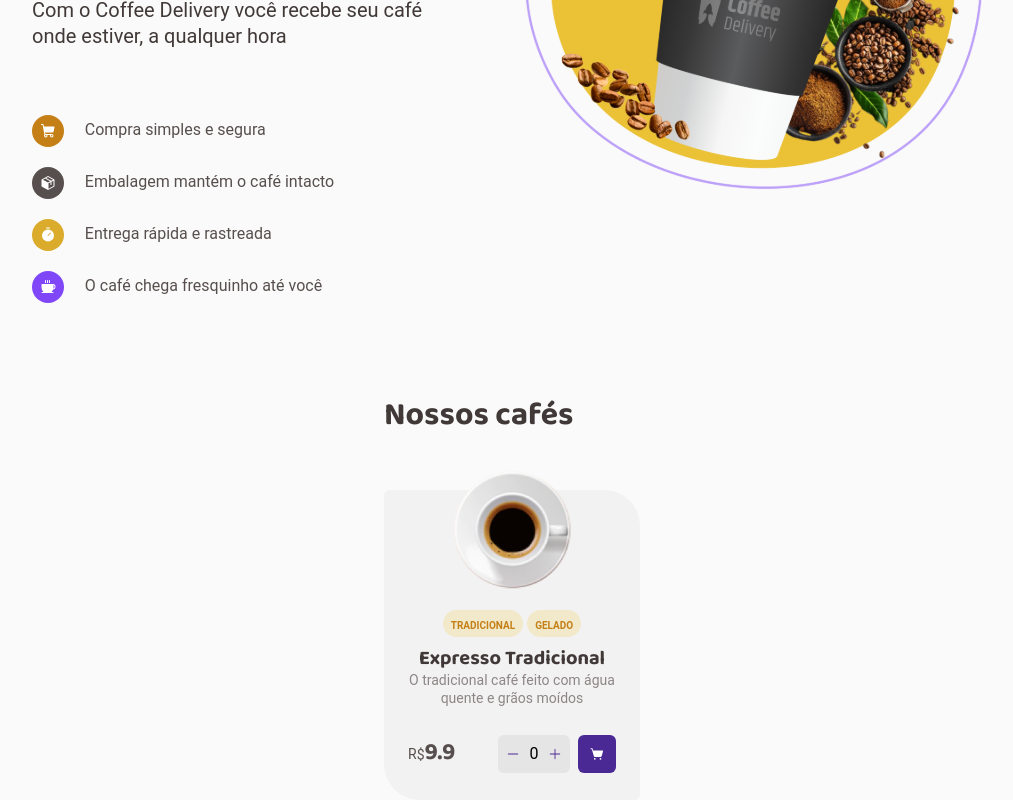
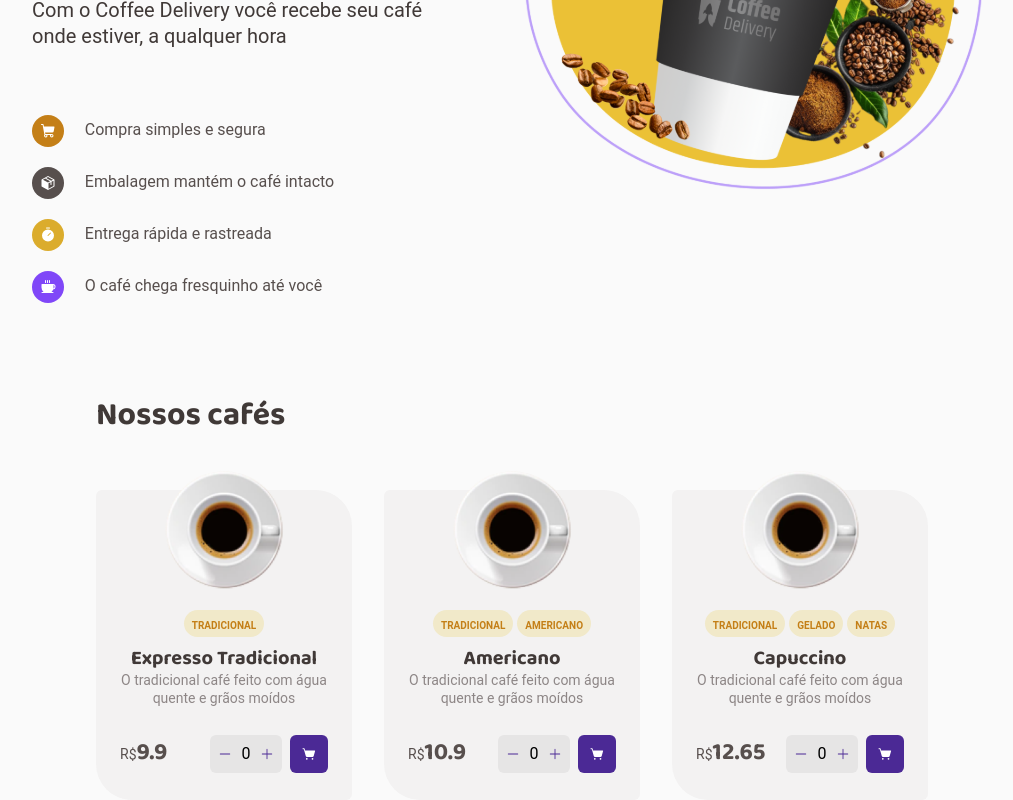
Before and after one commit to rutefig/challenge02-ignite-reactjs-coffee-delivery, a React (Vite) app: page / in a window 1280 px wide. Shown: the part 465-1265 px from the top of the page, without its empty margins (128-1141 px from the left). Built offline with nearby package versions, Linux system fonts and the light colour scheme; data requests are answered from the project's data file.

Commit message:
small refactor on coffee context and its usage

```diff
--- a/server.json
+++ b/server.json
@@ -4,8 +4,22 @@
       "id": 1,
       "name": "Expresso Tradicional",
       "description": "O tradicional café feito com água quente e grãos moídos",
-      "categories": ["Tradicional", "Gelado"],
+      "categories": ["Tradicional"],
       "price": 9.90
+    },
+    {
+      "id": 2,
+      "name": "Americano",
+      "description": "O tradicional café feito com água quente e grãos moídos",
+      "categories": ["Tradicional", "Americano"],
+      "price": 10.90
+    },
+    {
+      "id": 3,
+      "name": "Capuccino",
+      "description": "O tradicional café feito com água quente e grãos moídos",
+      "categories": ["Tradicional", "Gelado", "Natas"],
+      "price": 12.65
     }
   ],
   "cart": []
--- a/src/pages/Home/components/CoffeeList/components/CoffeeCard/index.tsx
+++ b/src/pages/Home/components/CoffeeList/components/CoffeeCard/index.tsx
@@ -21,12 +21,14 @@ interface CoffeeCardProps {
 }
 
 export const CoffeeCard = ({ coffee }: CoffeeCardProps) => {
+  const { name, description, categories, price } = coffee
+
   return (
     <CardContainer>
       <CoffeeImage src={coffeeImg} />
 
       <TagsContainer>
-        {coffee.categories.map((category) => {
+        {categories.map((category) => {
           return (
             <TagWrapper key={category}>
               <StyledText
@@ -49,10 +51,10 @@ export const CoffeeCard = ({ coffee }: CoffeeCardProps) => {
           size={20}
           color={defaultTheme['base-subtitle']}
         >
-          {coffee.name}
+          {name}
         </StyledText>
         <StyledText tag="p" size={14} color={defaultTheme['base-label']}>
-          {coffee.description}
+          {description}
         </StyledText>
       </TextContainer>
 
@@ -63,7 +65,7 @@ export const CoffeeCard = ({ coffee }: CoffeeCardProps) => {
           size={24}
           color={defaultTheme['base-text']}
         >
-          {coffee.price}
+          {price}
         </StyledText>
 
         <ActionsForm>
```
